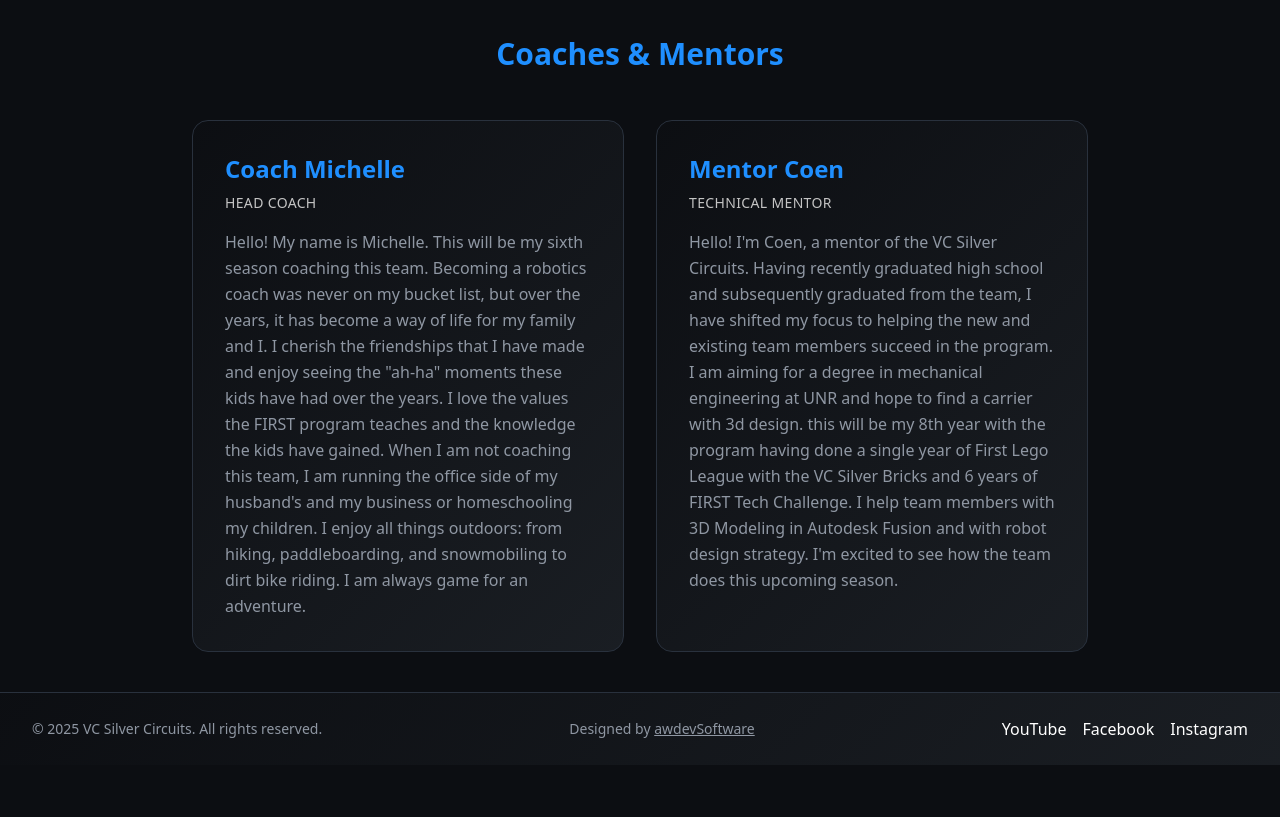
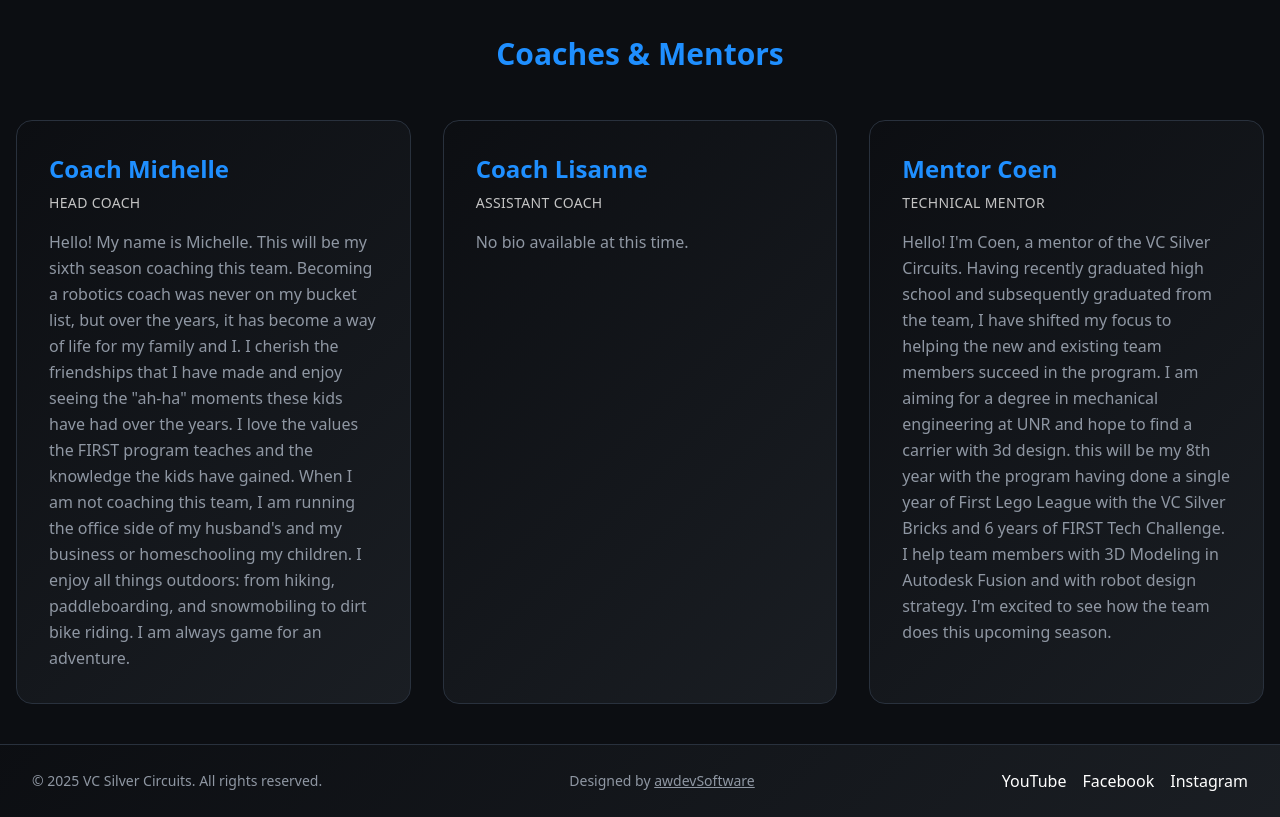
Before and after one commit to VCSilverCircuits/Site-Redesign, a React (Vite) app: page /team in a window 1280 px wide. Shown: the part 2220-3037 px from the top of the page. Before the commit the page ends 2985 px from the top, so only its background shows below. Built offline with nearby package versions, Linux system fonts and the light colour scheme.

Commit message:
chore: add new coach

```diff
--- a/src/pages/Team.tsx
+++ b/src/pages/Team.tsx
@@ -47,6 +47,11 @@ const Team = () => {
       bio: "Hello! My name is Michelle. This will be my sixth season coaching this team. Becoming a robotics coach was never on my bucket list, but over the years, it has become a way of life for my family and I. I cherish the friendships that I have made and enjoy seeing the \"ah-ha\" moments these kids have had over the years. I love the values the FIRST program teaches and the knowledge the kids have gained. When I am not coaching this team, I am running the office side of my husband's and my business or homeschooling my children. I enjoy all things outdoors: from hiking, paddleboarding, and snowmobiling to dirt bike riding. I am always game for an adventure."
     },
     {
+      name: "Coach Lisanne",
+      role: "Assistant Coach",
+      bio: "No bio available at this time."
+    },
+    {
       name: "Mentor Coen",
       role: "Technical Mentor",
       bio: "Hello! I'm Coen, a mentor of the VC Silver Circuits. Having recently graduated high school and subsequently graduated from the team, I have shifted my focus to helping the new and existing team members succeed in the program. I am aiming for a degree in mechanical engineering at UNR and hope to find a carrier with 3d design. this will be my 8th year with the program having done a single year of First Lego League with the VC Silver Bricks and 6 years of FIRST Tech Challenge. I help team members with 3D Modeling in Autodesk Fusion and with robot design strategy. I'm excited to see how the team does this upcoming season."
@@ -80,7 +85,7 @@ const Team = () => {
 
         <section>
           <h2 className="text-3xl font-bold text-center mb-12 text-primary">Coaches & Mentors</h2>
-          <div className="grid grid-cols-1 lg:grid-cols-2 gap-8 max-w-4xl mx-auto">
+          <div className="grid grid-cols-1 lg:grid-cols-3 gap-8 max-w-8xl mx-auto">
             {coaches.map((coach, index) => (
               <div
                 key={index}
```
